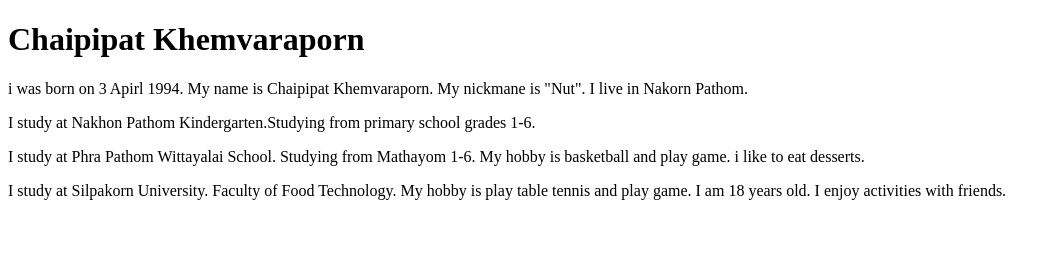
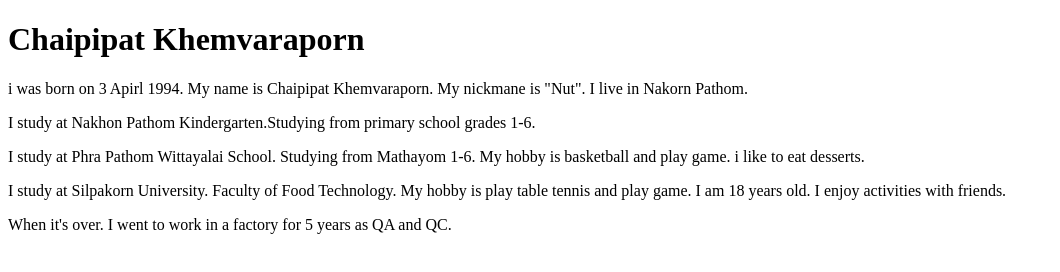
Before and after one commit to 05Chaipipat/My-Story, a plain HTML site: page index.html in a window 1280 px wide. Shown: the whole page, without its empty margins (0-1060 px from the left). Drawn offline with Linux system fonts and the light colour scheme.

Commit message:
version-5:i work

```diff
--- a/index.html
+++ b/index.html
@@ -18,5 +18,7 @@
     <p>I study at Silpakorn University. Faculty of Food Technology.
         My hobby is play table tennis and play game. I am 18 years old.
         I enjoy activities with friends.</p>
+
+    <p>When it's over. I went to work in a factory for 5 years as QA and QC.</p>
 </body>
 </html>
```
